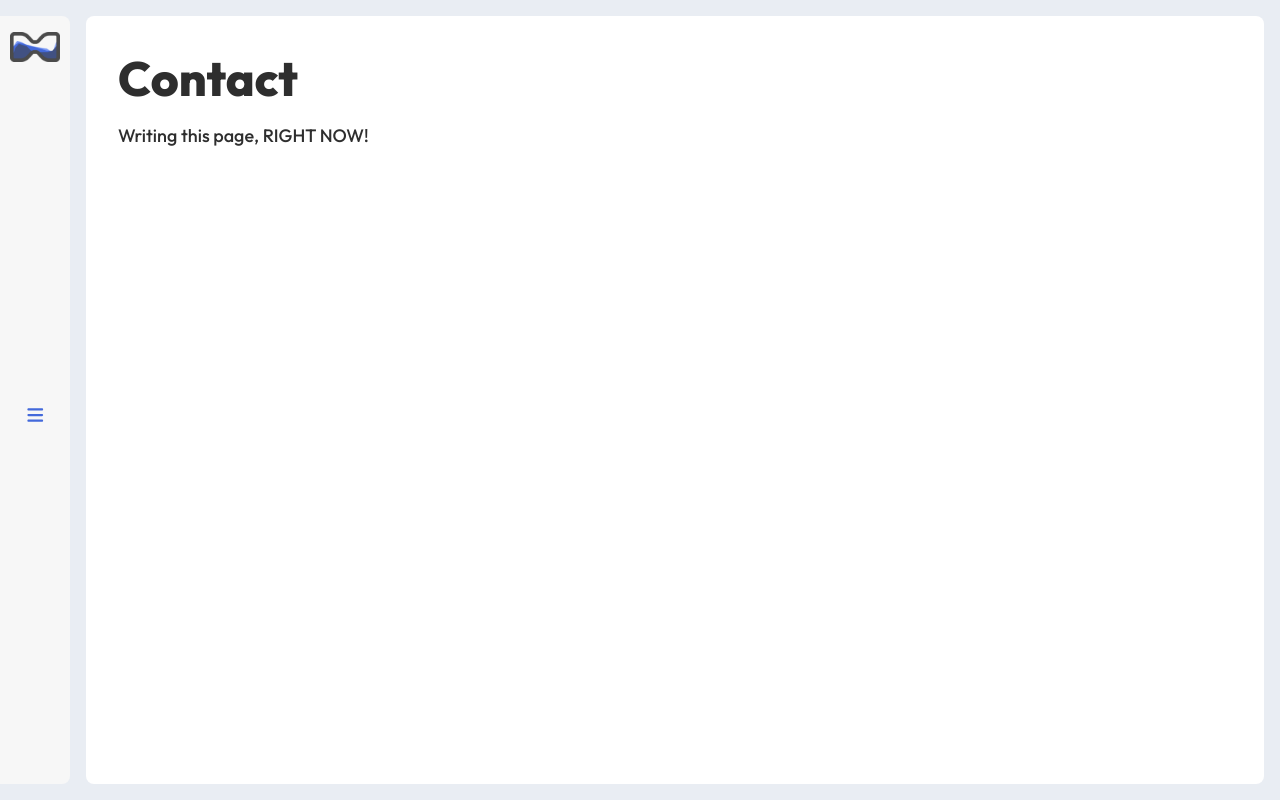
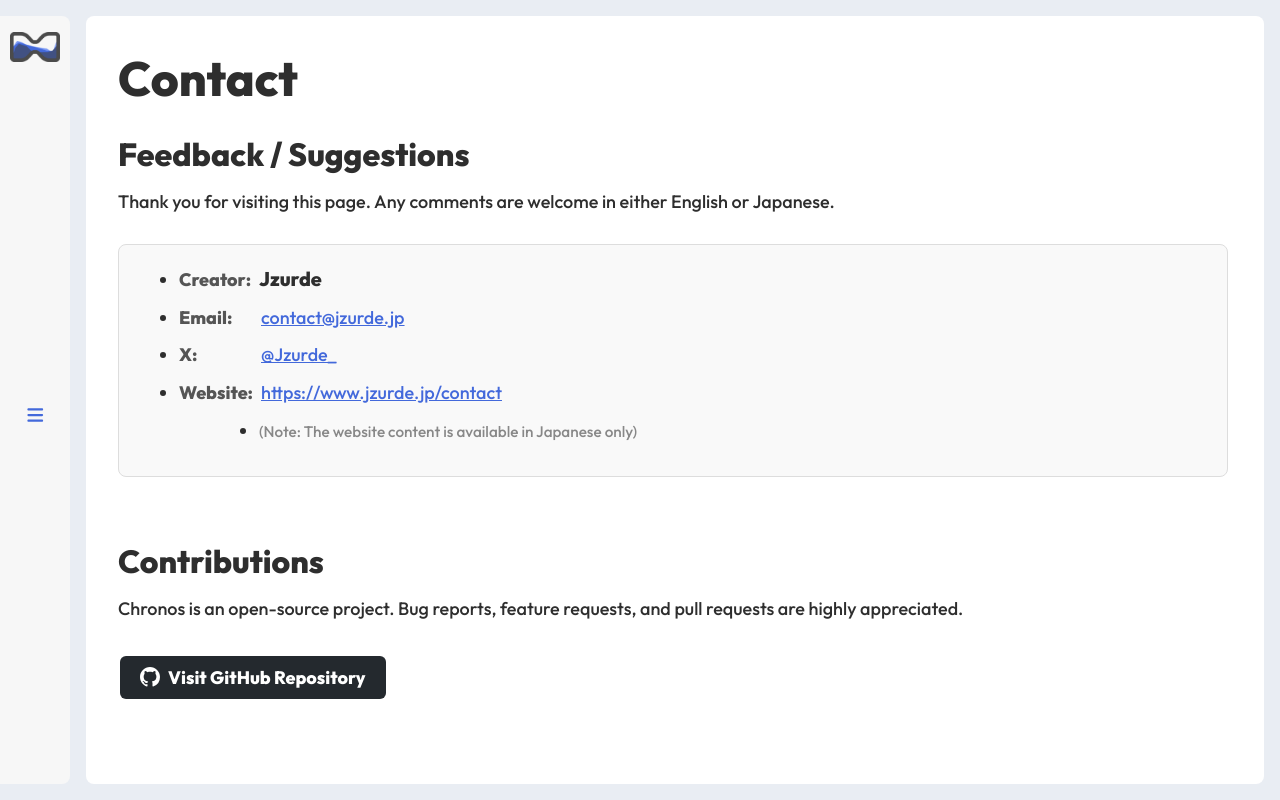
Before and after one commit to Jzurde/chronos, a Next.js app: page /contact in a window 1280 px wide. Built offline with nearby package versions, Linux system fonts and the light colour scheme; a web font is replaced by a local one.

Commit message:
update document, add contact

```diff
--- /dev/null
+++ b/app/contact/Contact.module.css
@@ -0,0 +1,85 @@
+/* Contact.module.css */
+
+.contactContainer {
+    max-width: 600px;
+    margin: 2rem auto;
+    font-family: sans-serif;
+    line-height: 1.6;
+    color: #333;
+}
+
+.mainHeading {
+    border-bottom: 2px solid #eee;
+    padding-bottom: 10px;
+    margin-bottom: 20px;
+}
+
+.infoBox {
+    background-color: #f9f9f9;
+    padding: 20px;
+    border-radius: 8px;
+    border: 1px solid #ddd;
+}
+
+.contactList {
+    list-style: none;
+    padding: 0;
+    margin: 0;
+}
+
+.listItem {
+    margin-bottom: 15px;
+}
+
+.websiteItem {
+    margin-bottom: 5px;
+}
+
+.label {
+    display: inline-block;
+    width: 80px;
+    color: #555;
+}
+
+.creatorName {
+    font-size: 1.1em;
+    font-weight: bold;
+}
+
+.contactLink {
+    color: #0066cc;
+    text-decoration: none;
+}
+
+.noteItem {
+    margin-left: 80px;
+}
+
+.noteText {
+    color: #888;
+    font-size: 0.85em;
+}
+
+.githubContainer {
+    margin-top: 20px;
+    padding: 10px 0;
+}
+
+.githubButton {
+    display: inline-flex;
+    align-items: center;
+    justify-content: center;
+    background-color: #24292e;
+    color: #fff !important;
+    padding: 10px 20px;
+    border-radius: 6px;
+    text-decoration: none !important;
+    font-weight: bold;
+    transition: background-color 0.2s ease;
+}
+
+.githubButton:hover {
+    background-color: #444c56;
+    /* Slightly lighter on hover */
+    text-decoration: none;
+}
--- a/app/contact/page.tsx
+++ b/app/contact/page.tsx
@@ -1,5 +1,6 @@
 import ScreenLayout, { ArticleArea } from "@/components/ScreenLayout/ScreenLayout";
 import { Metadata } from "next";
+import styles from './Contact.module.css';
 
 export const metadata: Metadata = {
     title: "Contact",
@@ -11,7 +12,75 @@
         <ScreenLayout tabIndex={4}>
             <ArticleArea>
                 <h2>Contact</h2>
-                <p>Writing this page, RIGHT NOW!</p>
+
+                {/* Feedback Section */}
+                <h3>Feedback / Suggestions</h3>
+                <p>
+                    Thank you for visiting this page. Any comments are welcome in either English or Japanese.
+                </p>
+                <div className={styles.infoBox}>
+                    <ul className={styles.contactList}>
+
+                        {/* Creator Name */}
+                        <li className={styles.listItem}>
+                            <strong className={styles.label}>Creator:</strong>
+                            <span className={styles.creatorName}>Jzurde</span>
+                        </li>
+
+                        {/* Email */}
+                        <li className={styles.listItem}>
+                            <strong className={styles.label}>Email:</strong>
+                            <a href="mailto:contact@jzurde.jp" className={styles.contactLink}>
+                                contact@jzurde.jp
+                            </a>
+                        </li>
+
+                        {/* X (Twitter) */}
+                        <li className={styles.listItem}>
+                            <strong className={styles.label}>X:</strong>
+                            <a href="https://x.com/Jzurde_" target="_blank" rel="noopener noreferrer" className={styles.contactLink}>
+                                @Jzurde_
+                            </a>
+                        </li>
+
+                        {/* Website */}
+                        <li className={styles.websiteItem}>
+                            <strong className={styles.label}>Website:</strong>
+                            <a href="https://www.jzurde.jp/contact" target="_blank" rel="noopener noreferrer" className={styles.contactLink}>
+                                https://www.jzurde.jp/contact
+                            </a>
+                        </li>
+
+                        {/* Note for Japanese Website */}
+                        <li className={styles.noteItem}>
+                            <small className={styles.noteText}>
+                                (Note: The website content is available in Japanese only)
+                            </small>
+                        </li>
+
+                    </ul>
+                </div>
+
+                {/* Contributions Section (New!) */}
+                <h3>Contributions</h3>
+                <p>
+                    Chronos is an open-source project. Bug reports, feature requests, and pull requests are highly appreciated.
+                </p>
+
+                <div className={styles.githubContainer}>
+                    <a
+                        href="https://github.com/Jzurde/chronos"
+                        target="_blank"
+                        rel="noopener noreferrer"
+                        className={styles.githubButton}
+                    >
+                        {/* GitHub Icon (SVG) - Optional but looks good */}
+                        <svg height="20" width="20" viewBox="0 0 16 16" fill="currentColor" style={{ marginRight: '8px' }}>
+                            <path d="M8 0C3.58 0 0 3.58 0 8c0 3.54 2.29 6.53 5.47 7.59.4.07.55-.17.55-.38 0-.19-.01-.82-.01-1.49-2.01.37-2.53-.49-2.69-.94-.09-.23-.48-.94-.82-1.13-.28-.15-.68-.52-.01-.53.63-.01 1.08.58 1.23.82.72 1.21 1.87.87 2.33.66.07-.52.28-.87.51-1.07-1.78-.2-3.64-.89-3.64-3.95 0-.87.31-1.59.82-2.15-.08-.2-.36-1.02.08-2.12 0 0 .67-.21 2.2.82.64-.18 1.32-.27 2-.27.68 0 1.36.09 2 .27 1.53-1.04 2.2-.82 2.2-.82.44 1.1.16 1.92.08 2.12.51.56.82 1.27.82 2.15 0 3.07-1.87 3.75-3.65 3.95.29.25.54.73.54 1.48 0 1.07-.01 1.93-.01 2.2 0 .21.15.46.55.38A8.013 8.013 0 0016 8c0-4.42-3.58-8-8-8z" />
+                        </svg>
+                        Visit GitHub Repository
+                    </a>
+                </div>
             </ArticleArea>
         </ScreenLayout>
     )
--- a/app/format/page.tsx
+++ b/app/format/page.tsx
@@ -1,5 +1,5 @@
 import CodeBlock from "@/components/CodeBlock/CodeBlock";
-import ScreenLayout, { ArticleArea, BC } from "@/components/ScreenLayout/ScreenLayout";
+import ScreenLayout, { ArticleArea, BackgroundContainer, BC } from "@/components/ScreenLayout/ScreenLayout";
 
 import { Metadata } from "next";
 
@@ -121,6 +121,10 @@
                     fileName="standard output"
                 />
 
+                <BackgroundContainer>
+                    <h4>Next...</h4>
+                    <p>In the next page(<a href="/screen">Analyze Log</a>), you will learn how to use Chronos with step by step instruction to generate your first time chart.</p>
+                </BackgroundContainer>
 
             </ArticleArea>
         </ScreenLayout>
--- a/app/globals.css
+++ b/app/globals.css
@@ -144,6 +144,7 @@
       /*replace*/
     );
   margin: 2px;
+  text-decoration: underline;
 }
 
 /* .article_area b {
--- a/components/ScreenLayout/ScreenLayout.module.css
+++ b/components/ScreenLayout/ScreenLayout.module.css
@@ -28,3 +28,9 @@
     border-radius: 4px;
     font-size: var(--control);
 }
+
+.background_container {
+    padding: 16px;
+    background-color: #f7f7f7;
+    border-radius: 8px;
+}
--- a/components/ScreenLayout/ScreenLayout.tsx
+++ b/components/ScreenLayout/ScreenLayout.tsx
@@ -51,3 +51,14 @@
         </span>
     )
 }
+
+export function BackgroundContainer(
+    { children }
+        : { children: React.ReactNode; }
+) {
+    return (
+        <div className={styles.background_container}>
+            {children}
+        </div>
+    )
+}
```
Also changed, not shown: app/getting_started/page.tsx (+6 -1 lines), app/screen/page.tsx (+10 -1 lines).
